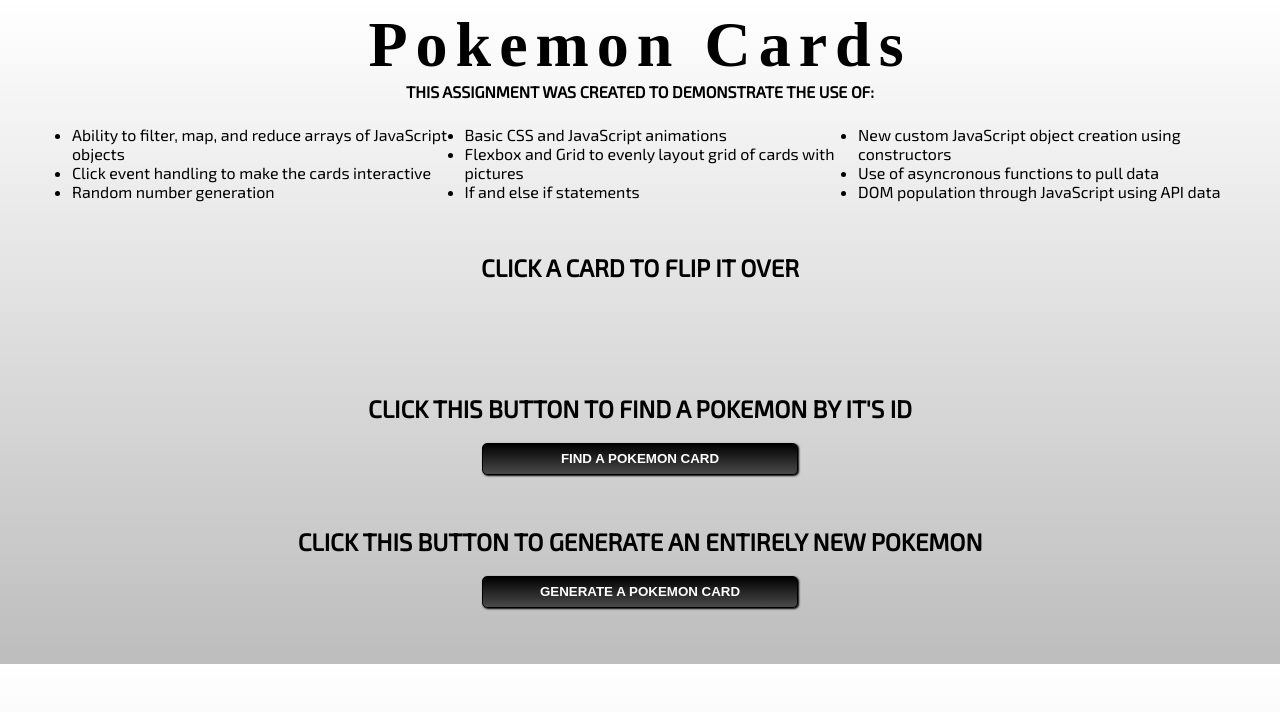
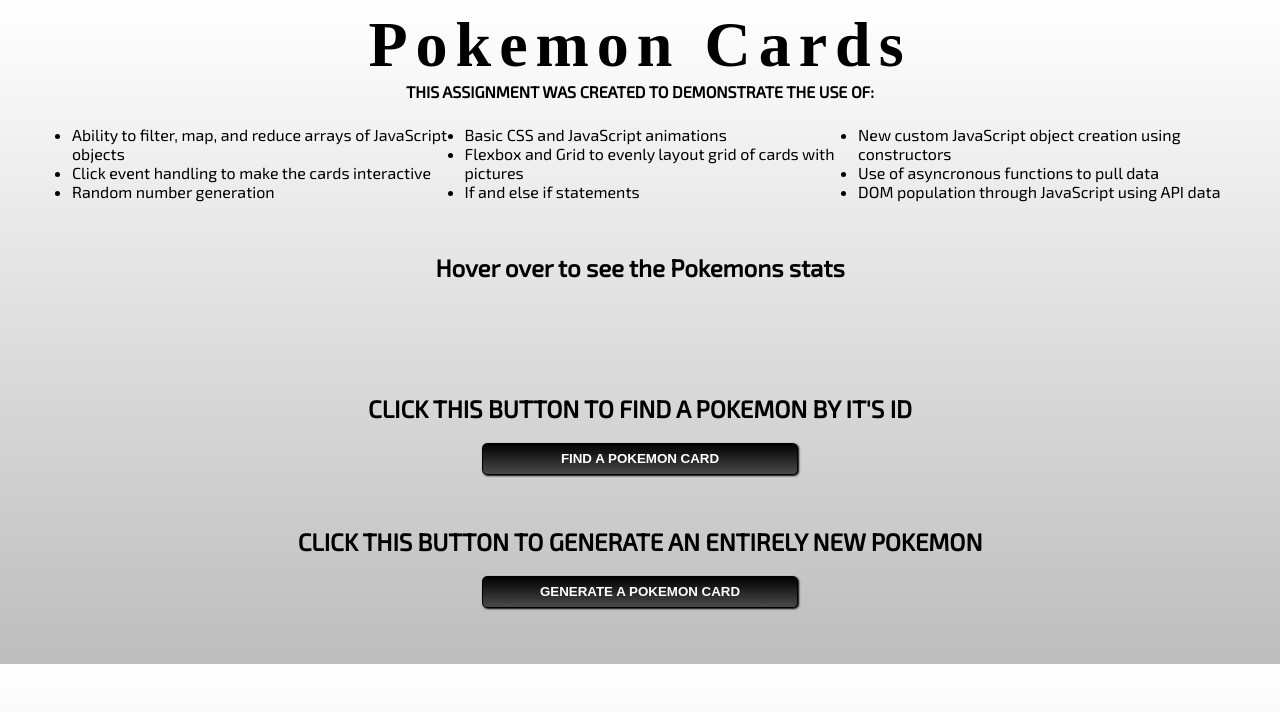
Before and after one commit to chivisto/baseballCards, a plain HTML site: page index.html in a window 1280 px wide. Drawn offline with Linux system fonts and the light colour scheme; no server answers; a web font is replaced by a local one.

Commit message:
added html

```diff
--- a/index.html
+++ b/index.html
@@ -36,7 +36,7 @@
 
 </div>
 
-<h2>CLICK A CARD TO FLIP IT OVER</h2>
+<h2>Hover over to see the Pokemons stats</h2>
 
   </header>
   <main>
```
